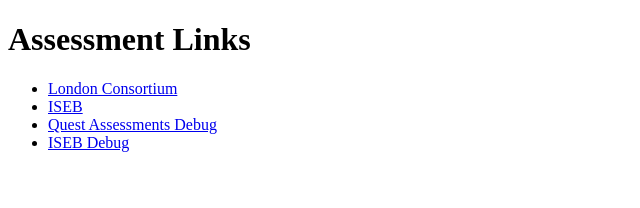
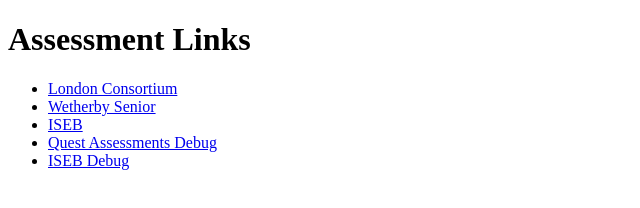
Before and after one commit to sjslicensing/exam_kiosk, a plain HTML site: page index.html in a window 1280 px wide. Shown: the whole page, without its empty margins (0-640 px from the left). Drawn offline with Linux system fonts and the light colour scheme.

Commit message:
Add Wetherby Senior assessment link

```diff
--- a/index.html
+++ b/index.html
@@ -8,6 +8,7 @@
     <h1>Assessment Links</h1>
     <ul>
         <li><a href="https://app.questassessments.com/public/assessments/london-consortium">London Consortium</a></li>
+        <li><a href="https://app.questassessments.com/public/assessments/wetherby-senior">Wetherby Senior</a></li>
         <li><a href="https://iseb.eva.tech">ISEB</a></li>
         <li><a href="https://app.questassessments.com/public/technical-requirements">Quest Assessments Debug</a></li>
         <li><a href="https://iseb.eva.tech/debug/">ISEB Debug</a></li>
```
